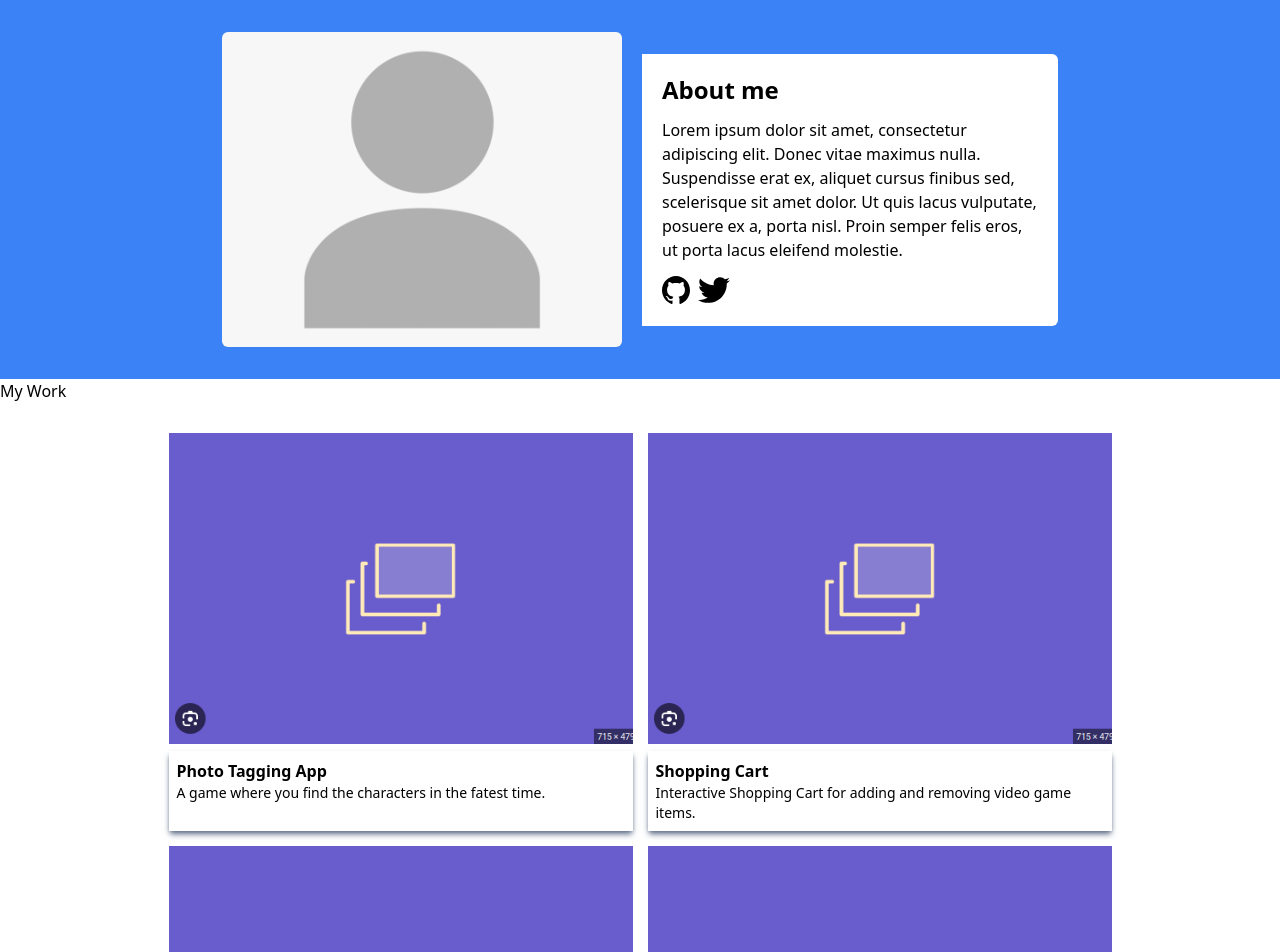
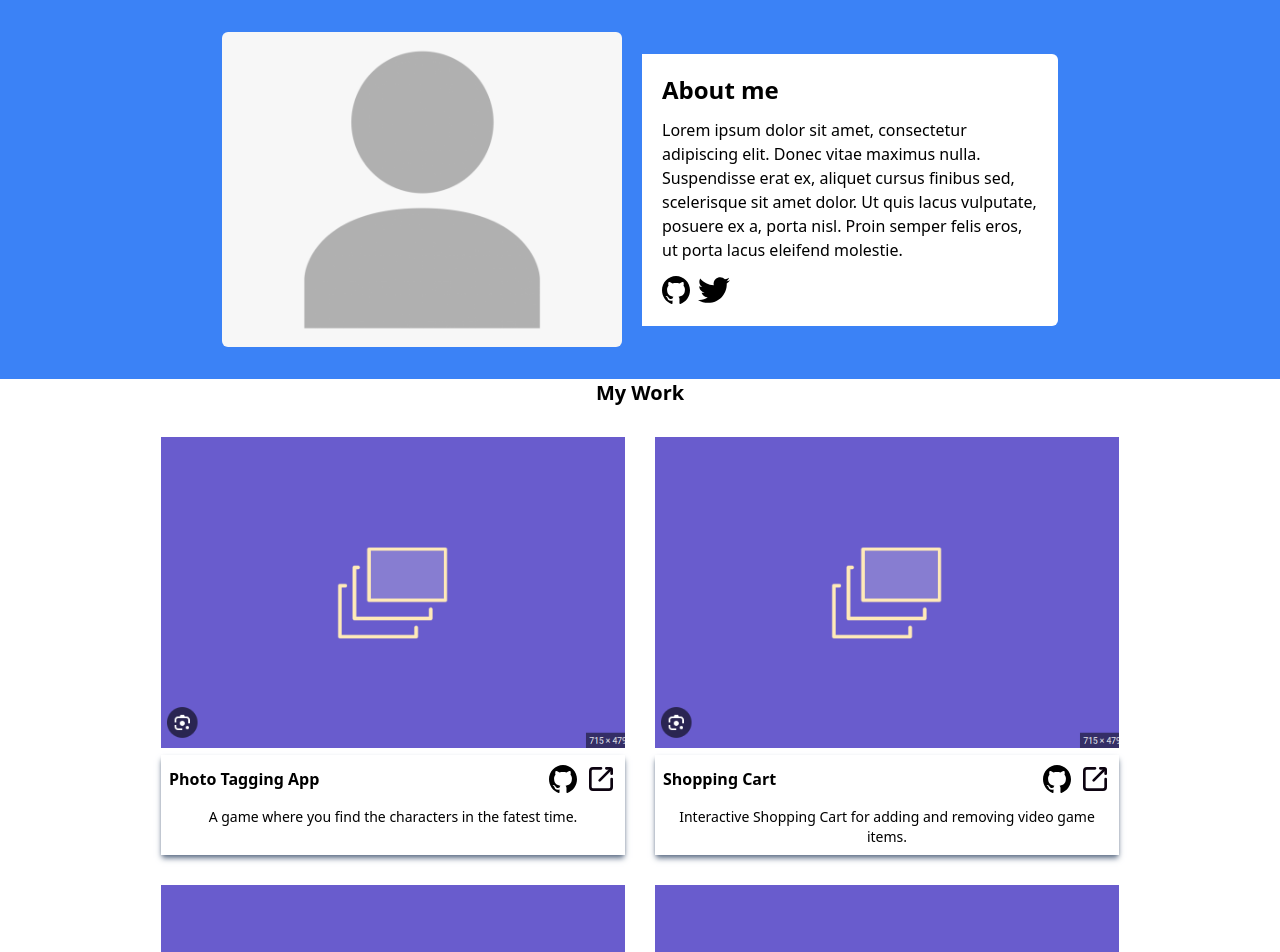
Before and after one commit to ItsWakana/personal-portfolio, a React (Vite) app: page / in a window 1280 px wide. Shown: the top 952 px of the page. Built offline with nearby package versions, Linux system fonts and the light colour scheme.

Commit message:
add svg icons on cards

```diff
--- a/src/components/Projects.jsx
+++ b/src/components/Projects.jsx
@@ -1,17 +1,26 @@
 import projectData from "../projectData";
 import placeholder from '../assets/project-placeholder.png';
+import githubLogo from '../assets/icons/github.svg';
+import externalLink from '../assets/icons/external-link.svg';
+
 const Projects = () => {
 
     return (
-        <section>
-            <h2>My Work</h2>
+        <section className="text-center">
+            <h2 className="text-xl font-semibold">My Work</h2>
             <div className="project-container">
                 {projectData.map((project) => (
                     <div
                     className="project" key={project.id}>
                         <img src={placeholder} alt="project-image"/>
-                            <div className="p-2 shadow-slate-500 shadow-md h-full bg-white">
-                                <h3 className="font-semibold">{project.name}</h3>
+                            <div className="flex flex-col gap-3 p-2 shadow-slate-500 shadow-md h-full bg-white">
+                                <div className="flex justify-between items-center">
+                                    <h3 className="font-semibold">{project.name}</h3>
+                                    <div className="flex gap-2">
+                                        <img className="w-7" src={githubLogo}/>
+                                        <img className="w-8" src={externalLink}/>
+                                    </div>
+                                </div>
                                 <p className="text-sm">{project.description}</p>
                             </div>
                     </div>
--- a/src/index.css
+++ b/src/index.css
@@ -16,7 +16,7 @@
     margin: 30px 60px 60px 60px;
     justify-content: center;
     flex-wrap: wrap;
-    gap: 15px;
+    gap: 30px;
 }
 .project {
     display: flex;
@@ -28,6 +28,6 @@
     /* flex: 1; */
 }
 
-.project img {
+.project > img {
     width: 100%;
 }
```
Also changed, not shown: src/assets/icons/external-link.svg (added).
